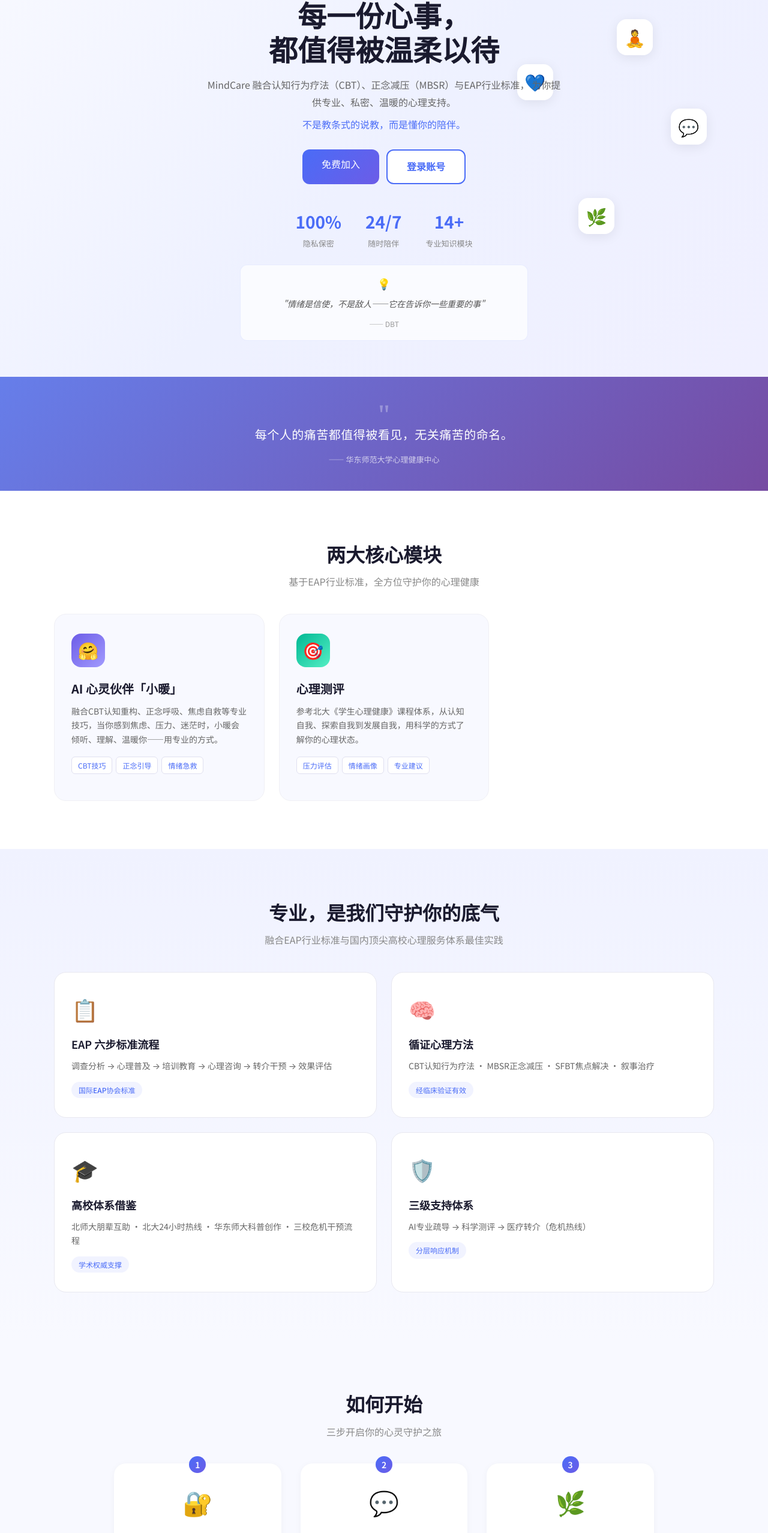
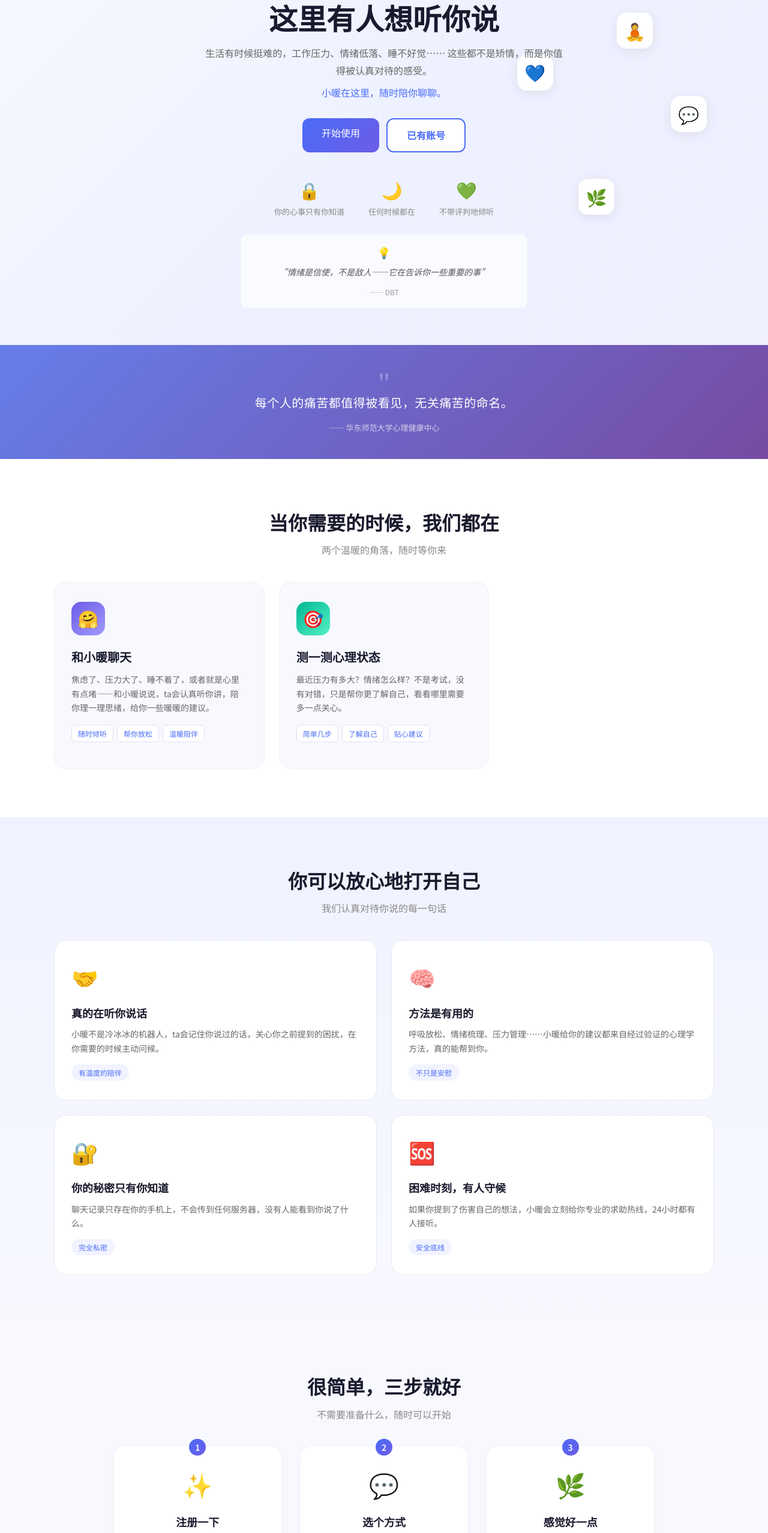
Before and after one commit to Penny-gogo/mindcare-app, a React (Vite) app: page / in a window 1280 px wide. Shown: the part 181-2736 px from the top of the page at 60% size. Built offline with nearby package versions, Linux system fonts and the light colour scheme; data requests are answered from the project's data file.

Commit message:
refactor: 首页改版 - 去掉EAP/CBT/MBSR等专业术语, 用温暖亲近的语言呈现, 让人想了解和互动

```diff
--- a/src/pages/Home.jsx
+++ b/src/pages/Home.jsx
@@ -20,38 +20,37 @@ export default function Home() {
       {/* Hero Section */}
       <section className="hero">
         <div className="hero-content">
-          <div className="hero-badge">EAP 员工心理援助计划 · 循证实践</div>
-          <h1>每一份心事，<br/>都值得被温柔以待</h1>
+          <h1>嘿，你还好吗？<br/>这里有人想听你说</h1>
           <p className="hero-desc">
-            MindCare 融合认知行为疗法（CBT）、正念减压（MBSR）与EAP行业标准，
-            为你提供专业、私密、温暖的心理支持。
-            <span className="hero-highlight">不是教条式的说教，而是懂你的陪伴。</span>
+            生活有时候挺难的，工作压力、情绪低落、睡不好觉……
+            这些都不是矫情，而是你值得被认真对待的感受。
+            <span className="hero-highlight">小暖在这里，随时陪你聊聊。</span>
           </p>
           <div className="hero-actions">
             {user ? (
               <>
                 <Link to="/chat" className="btn-primary">和小暖聊聊</Link>
-                <Link to="/assessment" className="btn-secondary">心理测评</Link>
+                <Link to="/assessment" className="btn-secondary">了解自己的状态</Link>
               </>
             ) : (
               <>
-                <Link to="/register" className="btn-primary">免费加入</Link>
-                <Link to="/login" className="btn-secondary">登录账号</Link>
+                <Link to="/register" className="btn-primary">开始使用</Link>
+                <Link to="/login" className="btn-secondary">已有账号</Link>
               </>
             )}
           </div>
           <div className="hero-stats">
             <div className="stat">
-              <span className="stat-number">100%</span>
-              <span className="stat-label">隐私保密</span>
+              <span className="stat-number">🔒</span>
+              <span className="stat-label">你的心事只有你知道</span>
             </div>
             <div className="stat">
-              <span className="stat-number">24/7</span>
-              <span className="stat-label">随时陪伴</span>
+              <span className="stat-number">🌙</span>
+              <span className="stat-label">任何时候都在</span>
             </div>
             <div className="stat">
-              <span className="stat-number">14+</span>
-              <span className="stat-label">专业知识模块</span>
+              <span className="stat-number">💚</span>
+              <span className="stat-label">不带评判地倾听</span>
             </div>
           </div>
           <div className="daily-quote">
@@ -82,20 +81,20 @@ export default function Home() {
       {/* Two Core Modules */}
       <section className="modules-section">
         <div className="section-header">
-          <h2>两大核心模块</h2>
-          <p>基于EAP行业标准，全方位守护你的心理健康</p>
+          <h2>当你需要的时候，我们都在</h2>
+          <p>两个温暖的角落，随时等你来</p>
         </div>
         <div className="modules-grid">
           <Link to="/chat" className="module-card">
             <div className="module-icon" style={{ background: 'linear-gradient(135deg, #6c5ce7, #a29bfe)' }}>
               🤗
             </div>
-            <h3>AI 心灵伙伴「小暖」</h3>
-            <p>融合CBT认知重构、正念呼吸、焦虑自救等专业技巧，当你感到焦虑、压力、迷茫时，小暖会倾听、理解、温暖你——用专业的方式。</p>
+            <h3>和小暖聊天</h3>
+            <p>焦虑了、压力大了、睡不着了，或者就是心里有点堵——和小暖说说，ta会认真听你讲，陪你理一理思绪，给你一些暖暖的建议。</p>
             <div className="module-features">
-              <span className="feature-tag">CBT技巧</span>
-              <span className="feature-tag">正念引导</span>
-              <span className="feature-tag">情绪急救</span>
+              <span className="feature-tag">随时倾听</span>
+              <span className="feature-tag">帮你放松</span>
+              <span className="feature-tag">温暖陪伴</span>
             </div>
             <span className="module-arrow">→</span>
           </Link>
@@ -104,48 +103,48 @@ export default function Home() {
             <div className="module-icon" style={{ background: 'linear-gradient(135deg, #00b894, #55efc4)' }}>
               🎯
             </div>
-            <h3>心理测评</h3>
-            <p>参考北大《学生心理健康》课程体系，从认知自我、探索自我到发展自我，用科学的方式了解你的心理状态。</p>
+            <h3>测一测心理状态</h3>
+            <p>最近压力有多大？情绪怎么样？不是考试，没有对错，只是帮你更了解自己，看看哪里需要多一点关心。</p>
             <div className="module-features">
-              <span className="feature-tag">压力评估</span>
-              <span className="feature-tag">情绪画像</span>
-              <span className="feature-tag">专业建议</span>
+              <span className="feature-tag">简单几步</span>
+              <span className="feature-tag">了解自己</span>
+              <span className="feature-tag">贴心建议</span>
             </div>
             <span className="module-arrow">→</span>
           </Link>
         </div>
       </section>
 
-      {/* Professional Backing */}
+      {/* Why Trust Us - warmer version */}
       <section className="professional-section">
         <div className="section-header">
-          <h2>专业，是我们守护你的底气</h2>
-          <p>融合EAP行业标准与国内顶尖高校心理服务体系最佳实践</p>
+          <h2>你可以放心地打开自己</h2>
+          <p>我们认真对待你说的每一句话</p>
         </div>
         <div className="professional-grid">
           <div className="pro-card">
-            <div className="pro-icon">📋</div>
-            <h3>EAP 六步标准流程</h3>
-            <p>调查分析 → 心理普及 → 培训教育 → 心理咨询 → 转介干预 → 效果评估</p>
-            <span className="pro-tag">国际EAP协会标准</span>
+            <div className="pro-icon">🤝</div>
+            <h3>真的在听你说话</h3>
+            <p>小暖不是冷冰冰的机器人，ta会记住你说过的话，关心你之前提到的困扰，在你需要的时候主动问候。</p>
+            <span className="pro-tag">有温度的陪伴</span>
           </div>
           <div className="pro-card">
             <div className="pro-icon">🧠</div>
-            <h3>循证心理方法</h3>
-            <p>CBT认知行为疗法 · MBSR正念减压 · SFBT焦点解决 · 叙事治疗</p>
-            <span className="pro-tag">经临床验证有效</span>
+            <h3>方法是有用的</h3>
+            <p>呼吸放松、情绪梳理、压力管理……小暖给你的建议都来自经过验证的心理学方法，真的能帮到你。</p>
+            <span className="pro-tag">不只是安慰</span>
           </div>
           <div className="pro-card">
-            <div className="pro-icon">🎓</div>
-            <h3>高校体系借鉴</h3>
-            <p>北师大朋辈互助 · 北大24小时热线 · 华东师大科普创作 · 三校危机干预流程</p>
-            <span className="pro-tag">学术权威支撑</span>
+            <div className="pro-icon">🔐</div>
+            <h3>你的秘密只有你知道</h3>
+            <p>聊天记录只存在你的手机上，不会传到任何服务器，没有人能看到你说了什么。</p>
+            <span className="pro-tag">完全私密</span>
           </div>
           <div className="pro-card">
-            <div className="pro-icon">🛡️</div>
-            <h3>三级支持体系</h3>
-            <p>AI专业疏导 → 科学测评 → 医疗转介（危机热线）</p>
-            <span className="pro-tag">分层响应机制</span>
+            <div className="pro-icon">🆘</div>
+            <h3>困难时刻，有人守候</h3>
+            <p>如果你提到了伤害自己的想法，小暖会立刻给你专业的求助热线，24小时都有人接听。</p>
+            <span className="pro-tag">安全底线</span>
           </div>
         </div>
       </section>
@@ -153,27 +152,27 @@ export default function Home() {
       {/* How it works */}
       <section className="steps-section">
         <div className="section-header">
-          <h2>如何开始</h2>
-          <p>三步开启你的心灵守护之旅</p>
+          <h2>很简单，三步就好</h2>
+          <p>不需要准备什么，随时可以开始</p>
         </div>
         <div className="steps-grid">
           <div className="step-card">
             <div className="step-number">1</div>
-            <div className="step-icon">🔐</div>
-            <h3>安全登录</h3>
-            <p>使用公司邮箱注册，你的信息完全保密，EAP标准保障</p>
+            <div className="step-icon">✨</div>
+            <h3>注册一下</h3>
+            <p>很快的，就填个基本信息</p>
           </div>
           <div className="step-card">
             <div className="step-number">2</div>
             <div className="step-icon">💬</div>
-            <h3>选择方式</h3>
-            <p>AI专业疏导、科学测评，随你选择</p>
+            <h3>选个方式</h3>
+            <p>和小暖聊天，或者先测一测自己的状态</p>
           </div>
           <div className="step-card">
             <div className="step-number">3</div>
             <div className="step-icon">🌿</div>
-            <h3>获得支持</h3>
-            <p>收获理解、专业建议和温暖陪伴，让心灵重获力量</p>
+            <h3>感觉好一点</h3>
+            <p>被理解、被陪伴，心里会轻松一些</p>
           </div>
         </div>
       </section>
@@ -182,26 +181,26 @@ export default function Home() {
       <section className="privacy-section">
         <div className="privacy-card">
           <div className="privacy-icon">🛡️</div>
-          <h2>隐私保护承诺</h2>
+          <h2>你的隐私，我们很认真</h2>
           <p>
-            我们深知隐私对你的重要性。MindCare EAP 严格遵守以下原则：
+            我们知道，只有你感到安全，才愿意打开自己。
           </p>
           <div className="privacy-items">
             <div className="privacy-item">
               <span className="privacy-check">✓</span>
-              <span>AI对话记录仅保存在你的设备，完全私密</span>
+              <span>聊天记录只存在你的设备上，别人看不到</span>
             </div>
             <div className="privacy-item">
               <span className="privacy-check">✓</span>
-              <span>AI对话记录加密存储，仅你可见</span>
+              <span>测评结果只有你自己知道</span>
             </div>
             <div className="privacy-item">
               <span className="privacy-check">✓</span>
-              <span>测评结果不会与绩效评估关联</span>
+              <span>不会和你的工作表现挂钩</span>
             </div>
             <div className="privacy-item">
               <span className="privacy-check">✓</span>
-              <span>主管和HRBP仅能看到团队整体趋势</span>
+              <span>你的名字和信息，我们替你守着</span>
             </div>
           </div>
         </div>
@@ -211,7 +210,7 @@ export default function Home() {
       <section className="crisis-section">
         <div className="section-header">
           <h2>如果你正经历困难时刻</h2>
-          <p>这些专业热线24小时为你守候</p>
+          <p>这些热线24小时为你守候，打一个电话就有人听你说</p>
         </div>
         <div className="crisis-grid">
           <div className="crisis-card">
@@ -238,12 +237,12 @@ export default function Home() {
 
       {/* CTA */}
       <section className="cta-section">
-        <h2>现在就开始，给自己一份关怀</h2>
-        <p>无论何时何地，MindCare 都在这里等你</p>
+        <h2>给自己几分钟，和心里那个人聊聊</h2>
+        <p>无论什么时候，小暖都在</p>
         {user ? (
           <Link to="/chat" className="btn-primary btn-lg">和小暖聊聊</Link>
         ) : (
-          <Link to="/register" className="btn-primary btn-lg">免费注册</Link>
+          <Link to="/register" className="btn-primary btn-lg">开始吧，免费的</Link>
         )}
       </section>
     </div>
```
